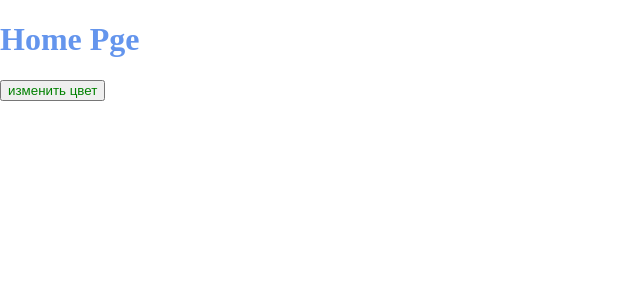
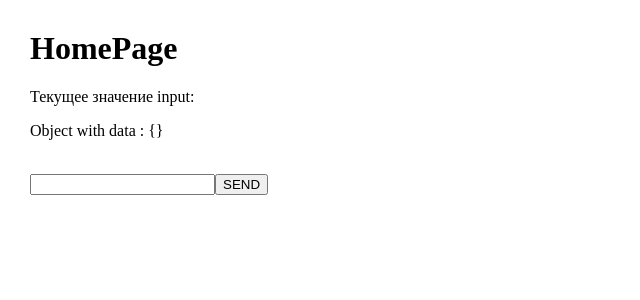
Before and after one commit to romanbarinov84/WebGarage-React-lessons-, a React (Vite) app: page / in a window 1280 px wide. Shown: the top 300 px of the page, without its empty margins (0-640 px from the left). Built offline with nearby package versions, Linux system fonts and the light colour scheme.

Commit message:
state with form

```diff
--- a/src/components/APP/App.jsx
+++ b/src/components/APP/App.jsx
@@ -1,3 +1,4 @@
+
 import HomePage from "../pages/HomePage"
 
 
--- a/src/components/pages/HomePage.jsx
+++ b/src/components/pages/HomePage.jsx
@@ -1,28 +1,35 @@
-import { useState } from "react";
-import "./HomePage.css";
-
-function HomePage() {
-  const [color, setColor] = useState(false);
+import { useState } from "react"
 
 
-  const handleClick = () => {
-    setColor(!color);
-  };
+const HomePage = () => {
+
+  const [ text , setText] = useState("");
+  const [dataObject , setDataObject] = useState({});
+
+  const handleSubmit = (event) => {
+     event.preventDefault()
+    setDataObject({...dataObject , text});
+    setText("");
+  }
+
+  const handleChange = (event) => {
+    setText(event.target.value)
+
+  }
 
   return (
-    <>
-      <div>
-        <h1 style={{ color: color ? "orange" : "cornflowerblue" }}>Home Pge</h1>
+    <div style={{margin: 30}}>
+      <h1>HomePage</h1>
+      <p>Текущее значение input: {text}</p>
+      <p>Object with data : {JSON.stringify(dataObject)}</p>
+      <br />
+      <form onSubmit={handleSubmit}>
+         <input type="text" value={text} onChange={handleChange}/>
+        <button type="submit" >SEND</button>
+      </form>
 
-        <button
-          style={{ color: color ? "red" : "green" }}
-          onClick={handleClick}
-        >
-          изменить цвет
-        </button>
-      </div>
-    </>
-  );
+    </div>
+  )
 }
 
-export default HomePage;
+export default HomePage
```
